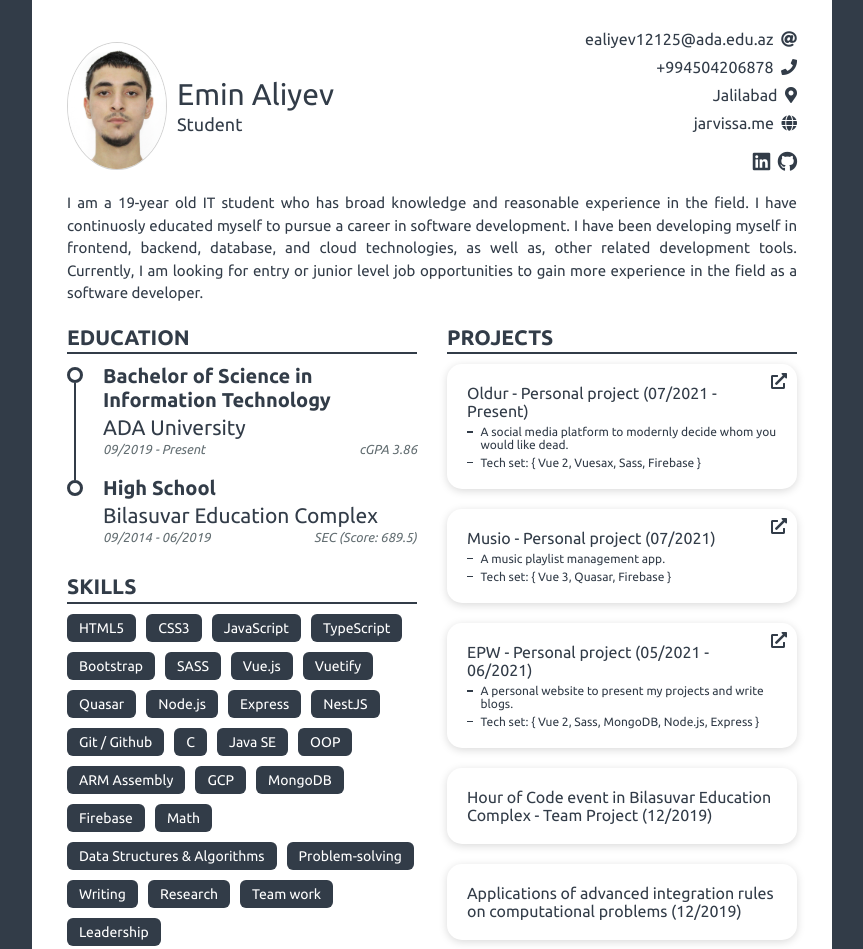
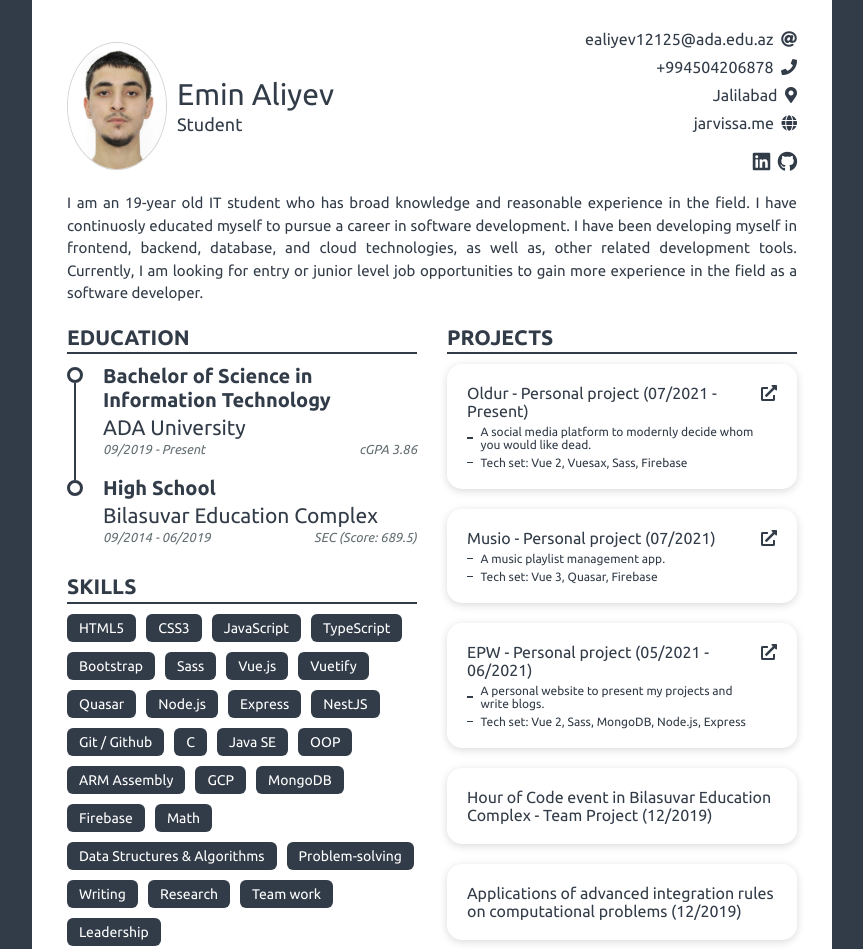
Before and after one commit to jarvissa/jarvissa.github.io, a website: page public/index.html in a window 1280 px wide. Shown: the top 949 px of the page, without its empty margins (208-1071 px from the left). Drawn offline with Linux system fonts and the light colour scheme.

Commit message:
Update index.html

```diff
--- a/public/index.html
+++ b/public/index.html
@@ -84,7 +84,7 @@
         </div>
 
         <div class="header-desc text-justify-xs">
-          I am a 19-year old IT student who has broad knowledge and reasonable
+          I am an 19-year old IT student who has broad knowledge and reasonable
           experience in the field. I have continuosly educated myself to pursue
           a career in software development. I have been developing myself in
           frontend, backend, database, and cloud technologies, as well as, other
@@ -169,7 +169,7 @@
                 <div class="chip">JavaScript</div>
                 <div class="chip">TypeScript</div>
                 <div class="chip">Bootstrap</div>
-                <div class="chip">SASS</div>
+                <div class="chip">Sass</div>
                 <div class="chip">Vue.js</div>
                 <div class="chip">Vuetify</div>
                 <div class="chip">Quasar</div>
@@ -248,8 +248,8 @@
                           <span>UI/UX Design</span>
                         </div>
 
-                        <div class="task flex-xs">
-                          <div class="hyphen mr-xs-3 relative-xs t-xs-3"></div>
+                        <div class="task flex-xs align-center-xs">
+                          <div class="hyphen mr-xs-3"></div>
                           <span
                             >Client-side programming of the API-centric web
                             application in ASP.NET Core (Vue.js, Vuetify)</span
@@ -325,8 +325,8 @@
                           <span>UI/UX Design</span>
                         </div>
 
-                        <div class="task flex-xs">
-                          <div class="hyphen mr-xs-3 relative-xs t-xs-3"></div>
+                        <div class="task flex-xs align-center-xs">
+                          <div class="hyphen mr-xs-3"></div>
                           <span
                             >Client-side programming of the API-centric web
                             application in Laravel (Vue.js, Vuetify)</span
@@ -387,37 +387,37 @@
               <hr class="divider mb-xs-4" />
 
               <div class="section-content">
-                <div class="project mb-xs-5 relative-xs">
+                <div class="project flex-xs justify-space-between-xs mb-xs-5">
+                  <div>
                     <span class="project-title"
                       >Oldur - Personal project (07/2021 - Present)</span
                     >
 
-                  <div class="flex-xs mt-xs-2">
-                    <div
-                      class="hyphen mr-xs-3 relative-xs"
-                      style="top: 0.6rem"
-                    ></div>
+                    <div class="flex-xs align-center-xs mt-xs-2">
+                      <div class="hyphen mr-xs-3"></div>
                       <span class="project-subtitle"
-                      >A social media platform to modernly decide whom you would
-                      like dead.</span
+                        >A social media platform to modernly decide whom you
+                        would like dead.</span
                       >
                     </div>
 
                     <div class="flex-xs align-center-xs mt-xs-2">
                       <div class="hyphen mr-xs-3"></div>
                       <span class="project-subtitle"
-                      >Tech set: { Vue 2, Vuesax, Sass, Firebase }</span
+                        >Tech set: Vue 2, Vuesax, Sass, Firebase</span
                       >
                     </div>
+                  </div>
 
-                  <div class="project-link absolute-xs t-xs-3 r-xs-4">
+                  <div class="project-link">
                     <a href="https://github.com/jarvissa/oldur" target="_blank">
                       <i class="fas fa-external-link-alt"></i>
                     </a>
                   </div>
                 </div>
 
-                <div class="project mb-xs-5 relative-xs">
+                <div class="project flex-xs justify-space-between-xs mb-xs-5">
+                  <div>
                     <span class="project-title"
                       >Musio - Personal project (07/2021)</span
                     >
@@ -432,27 +432,26 @@
                     <div class="flex-xs align-center-xs mt-xs-2">
                       <div class="hyphen mr-xs-3"></div>
                       <span class="project-subtitle"
-                      >Tech set: { Vue 3, Quasar, Firebase }</span
+                        >Tech set: Vue 3, Quasar, Firebase</span
                       >
                     </div>
+                  </div>
 
-                  <div class="project-link absolute-xs t-xs-3 r-xs-4">
+                  <div class="project-link">
                     <a href="https://github.com/jarvissa/musio" target="_blank">
                       <i class="fas fa-external-link-alt"></i>
                     </a>
                   </div>
                 </div>
 
-                <div class="project mb-xs-5 relative-xs">
+                <div class="project flex-xs justify-space-between-xs mb-xs-5">
+                  <div>
                     <span class="project-title"
                       >EPW - Personal project (05/2021 - 06/2021)</span
                     >
 
-                  <div class="flex-xs mt-xs-2">
-                    <div
-                      class="hyphen mr-xs-3 relative-xs"
-                      style="top: 0.6rem"
-                    ></div>
+                    <div class="flex-xs align-center-xs mt-xs-2">
+                      <div class="hyphen mr-xs-3"></div>
                       <span class="project-subtitle"
                         >A personal website to present my projects and write
                         blogs.</span
@@ -462,12 +461,12 @@
                     <div class="flex-xs align-center-xs mt-xs-2">
                       <div class="hyphen mr-xs-3"></div>
                       <span class="project-subtitle"
-                      >Tech set: { Vue 2, Sass, MongoDB, Node.js, Express
-                      }</span
+                        >Tech set: Vue 2, Sass, MongoDB, Node.js, Express</span
                       >
                     </div>
+                  </div>
 
-                  <div class="project-link absolute-xs t-xs-3 r-xs-4">
+                  <div class="project-link">
                     <a
                       href="https://github.com/jarvissa/epw-app"
                       target="_blank"
```
Lines whose indentation alone changed are shown as unchanged.
